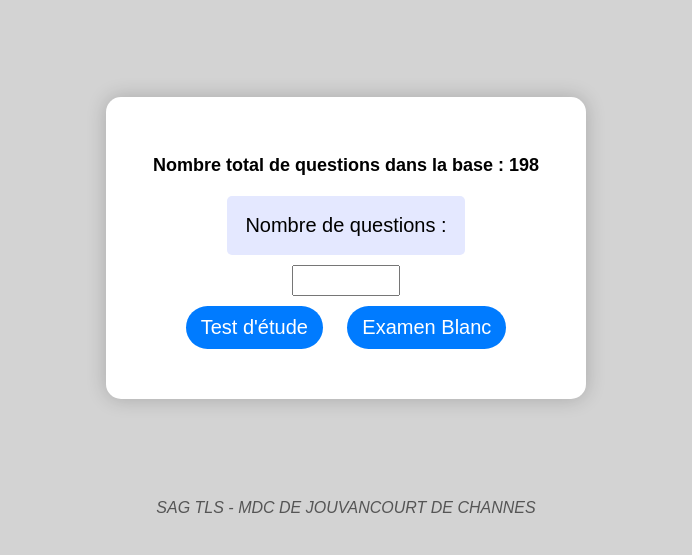
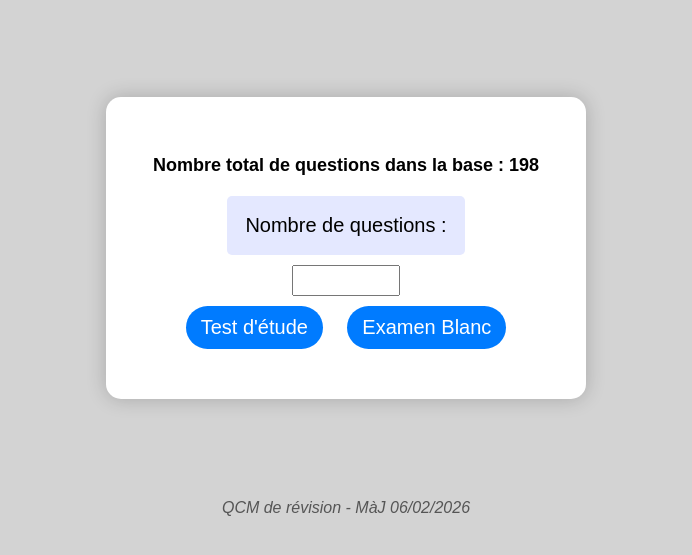
Before and after one commit to cpl-dax/ec135, a plain HTML site: page index.html in a window 1280 px wide. Shown: the part 89-644 px from the top of the page, without its empty margins (294-986 px from the left). Drawn offline with Linux system fonts and the light colour scheme; some packages are replaced by stand-ins of ours; a script that the page names is missing.

Commit message:
Update index.html

```diff
--- a/index.html
+++ b/index.html
@@ -44,7 +44,7 @@
     <button id="restart-btn" class="form-btn" style="display: none">Revenir à l'accueil</button>
 
     <footer>
-      <div class="promotion">SAG TLS - MDC DE JOUVANCOURT DE CHANNES</div>
+      <div class="promotion">QCM de révision - MàJ 06/02/2026</div>
     </footer>
     <script src="https://cdn.jsdelivr.net/npm/sweetalert2@11"></script>
     <script type="text/javascript" src="script.js"></script>
```
